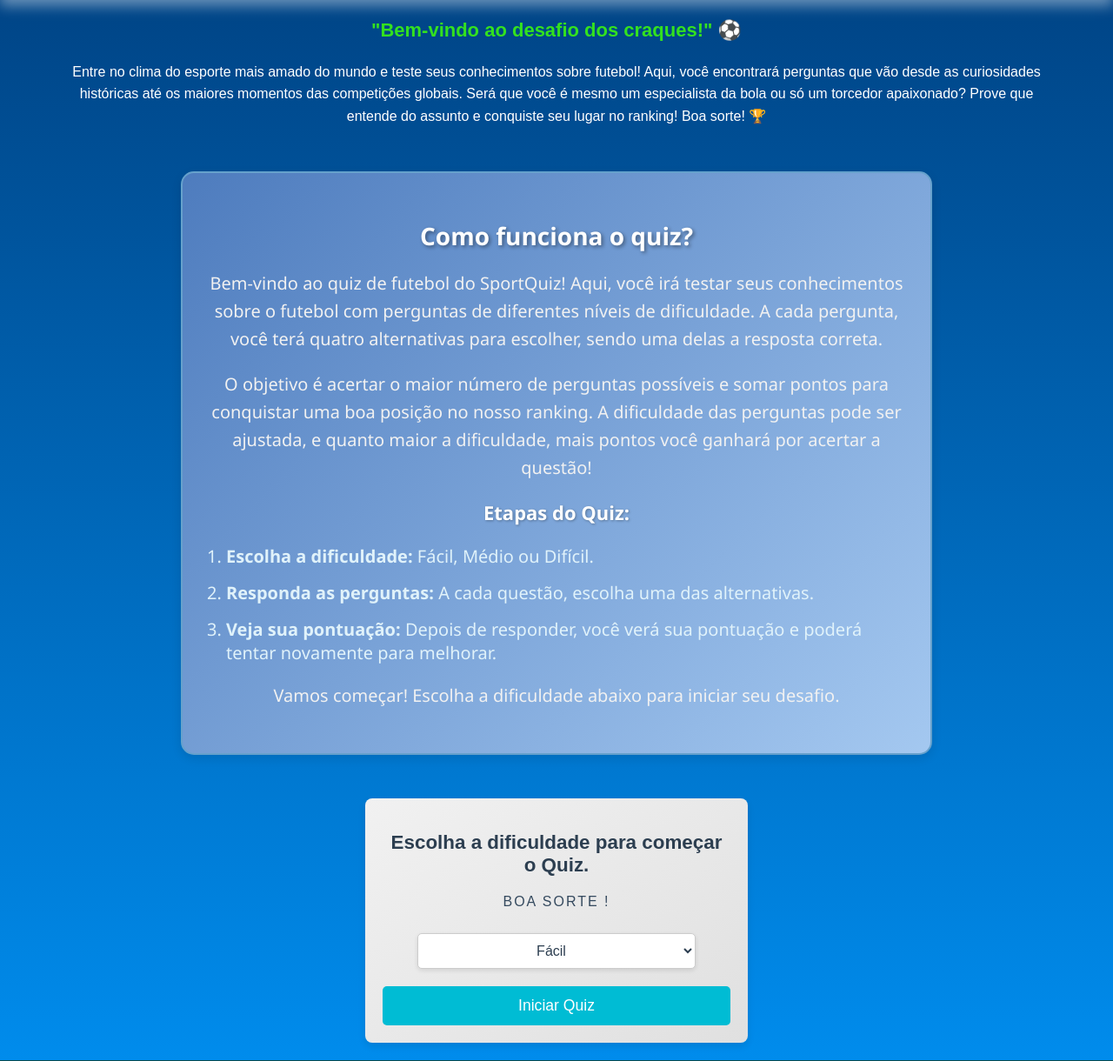
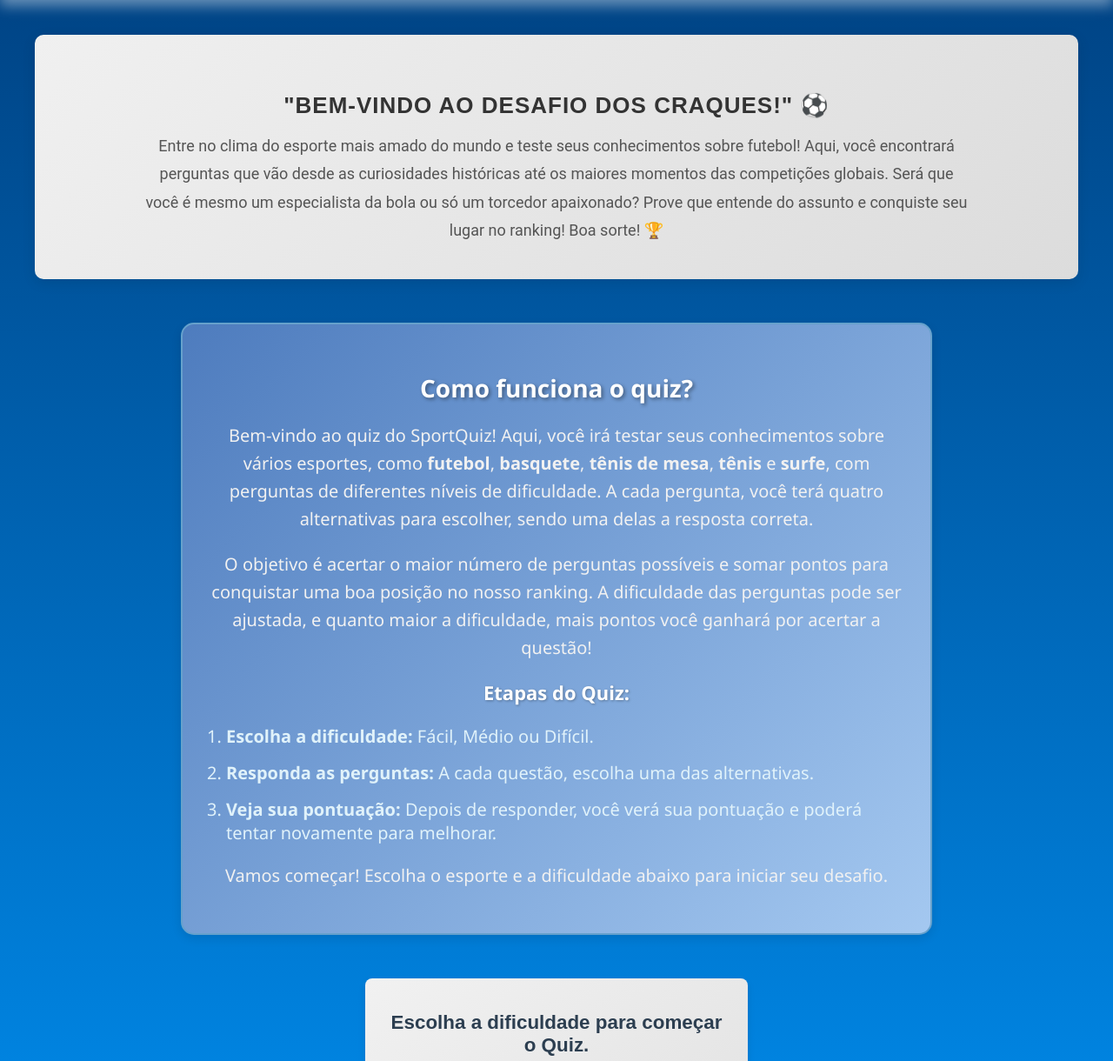
Before and after one commit to MiguelCosta07/TCC_SportQuiz, a PHP site: page /fut.php in a window 1280 px wide. Shown: the part 80-1300 px from the top of the page at 87% size. Run offline with PHP 8.4, Linux system fonts and the light colour scheme.

```diff
--- a/basquete.php
+++ b/basquete.php
@@ -24,8 +24,7 @@ include 'conexao_bd.php';
 
     <div class="quiz-introducao">
     <h2>Como funciona o quiz?</h2>
-        <p>Bem-vindo ao quiz de futebol do SportQuiz! Aqui, você irá testar seus conhecimentos sobre o futebol com perguntas de diferentes níveis de dificuldade. A cada pergunta, você terá quatro alternativas para escolher, sendo uma delas a resposta correta.</p>
-
+        <p>Bem-vindo ao quiz do SportQuiz! Aqui, você irá testar seus conhecimentos sobre vários esportes, como <strong>futebol</strong>, <strong>basquete</strong>, <strong>tênis de mesa</strong>, <strong>tênis</strong> e <strong>surfe</strong>, com perguntas de diferentes níveis de dificuldade. A cada pergunta, você terá quatro alternativas para escolher, sendo uma delas a resposta correta.</p>
         <p>O objetivo é acertar o maior número de perguntas possíveis e somar pontos para conquistar uma boa posição no nosso ranking. A dificuldade das perguntas pode ser ajustada, e quanto maior a dificuldade, mais pontos você ganhará por acertar a questão!</p>
 
     <h3>Etapas do Quiz:</h3>
@@ -35,7 +34,7 @@ include 'conexao_bd.php';
         <li><strong>Veja sua pontuação:</strong> Depois de responder, você verá sua pontuação e poderá tentar novamente para melhorar.</li>
     </ol>
 
-        <p>Vamos começar! Escolha a dificuldade abaixo para iniciar seu desafio.</p>
+        <p>Vamos começar! Escolha o esporte e a dificuldade abaixo para iniciar seu desafio.</p>
     </div>
 
     <div class="form-container">
--- a/estilo.css
+++ b/estilo.css
@@ -268,25 +268,40 @@ footer {
 
 .textoesp {
     text-align: center;
-    display: flex;
-    flex-direction: column;
-    justify-content: center;
-    align-items: center;
+    background: linear-gradient(135deg, #f0f0f0, #dcdcdc); /* Gradiente suave de cinza claro */
+    padding: 40px;
+    margin: 40px;
+    border-radius: 10px;
+    box-shadow: 0 4px 15px rgba(0, 0, 0, 0.1);
 }
 
 .textoesp h3 {
-    color: #33e11f;
-    font-size: 22px;
-    text-align: center;
+    color: #333333; /* Cor escura para o título */
+    font-size: 26px;
+    margin-bottom: 15px;
+    font-weight: 600;
+    text-transform: uppercase;
+    letter-spacing: 1px;
 }
 
 .textoesp p {
-    text-align: center;
-    font-size: 16px;
-    color: #ffffff;
-    max-width: 90%;
+    font-size: 18px;
+    color: #555555; /* Cor suave para o texto */
+    line-height: 1.8;
+    max-width: 85%;
     margin: 0 auto;
-    line-height: 1.6;
+    font-family: 'Roboto', sans-serif;
+}
+
+.textoesp p a {
+    color: #4e8ac1; /* Azul suave para links, harmonizando com o fundo neutro */
+    text-decoration: none;
+    font-weight: bold;
+    transition: color 0.3s ease;
+}
+
+.textoesp p a:hover {
+    color: #35698d; /* Tom mais escuro de azul no hover */
 }
 
 /* Estilos para o formulário de seleção de dificuldade */
@@ -1030,6 +1045,12 @@ footer {
     display: none; /* Removendo a exibição dos botões */
 }
 
+.rodapecarousel {
+    align-items: center;
+    text-align: center;
+    color: #2c2d2d;
+}
+
 .tituloprincipal {
     text-align: center;
     color: #ffffff; /* Cor branca */
@@ -1038,9 +1059,7 @@ footer {
         0 0 10px rgba(0, 0, 0, 0.1); /* Um brilho suave ao redor do texto */
     font-size: 2.5em; /* Tamanho do texto */
     font-family: 'Arial', sans-serif; /* Fonte moderna */
-    border: 1px solid rgba(255, 255, 255, 0.2); /* Borda sutil em branco transparente */
     padding: 10px; /* Espaçamento interno */
-    border-radius: 8px; /* Bordas arredondadas */
 }
 
 .container-introducao {
@@ -1142,7 +1161,7 @@ footer {
 }
 
 .quiz-introducao li:hover {
-    color: #f7a800;
+    color: #06444f;
     transform: translateX(5px);
 }
 
--- a/fut.php
+++ b/fut.php
@@ -24,8 +24,7 @@ include 'conexao_bd.php';
 
     <div class="quiz-introducao">
     <h2>Como funciona o quiz?</h2>
-        <p>Bem-vindo ao quiz de futebol do SportQuiz! Aqui, você irá testar seus conhecimentos sobre o futebol com perguntas de diferentes níveis de dificuldade. A cada pergunta, você terá quatro alternativas para escolher, sendo uma delas a resposta correta.</p>
-
+        <p>Bem-vindo ao quiz do SportQuiz! Aqui, você irá testar seus conhecimentos sobre vários esportes, como <strong>futebol</strong>, <strong>basquete</strong>, <strong>tênis de mesa</strong>, <strong>tênis</strong> e <strong>surfe</strong>, com perguntas de diferentes níveis de dificuldade. A cada pergunta, você terá quatro alternativas para escolher, sendo uma delas a resposta correta.</p>
         <p>O objetivo é acertar o maior número de perguntas possíveis e somar pontos para conquistar uma boa posição no nosso ranking. A dificuldade das perguntas pode ser ajustada, e quanto maior a dificuldade, mais pontos você ganhará por acertar a questão!</p>
 
     <h3>Etapas do Quiz:</h3>
@@ -35,7 +34,7 @@ include 'conexao_bd.php';
         <li><strong>Veja sua pontuação:</strong> Depois de responder, você verá sua pontuação e poderá tentar novamente para melhorar.</li>
     </ol>
 
-        <p>Vamos começar! Escolha a dificuldade abaixo para iniciar seu desafio.</p>
+        <p>Vamos começar! Escolha o esporte e a dificuldade abaixo para iniciar seu desafio.</p>
     </div>
 
     <div class="form-container">
--- a/ping.php
+++ b/ping.php
@@ -23,8 +23,7 @@ include 'conexao_bd.php';
 
     <div class="quiz-introducao">
     <h2>Como funciona o quiz?</h2>
-        <p>Bem-vindo ao quiz de futebol do SportQuiz! Aqui, você irá testar seus conhecimentos sobre o futebol com perguntas de diferentes níveis de dificuldade. A cada pergunta, você terá quatro alternativas para escolher, sendo uma delas a resposta correta.</p>
-
+        <p>Bem-vindo ao quiz do SportQuiz! Aqui, você irá testar seus conhecimentos sobre vários esportes, como <strong>futebol</strong>, <strong>basquete</strong>, <strong>tênis de mesa</strong>, <strong>tênis</strong> e <strong>surfe</strong>, com perguntas de diferentes níveis de dificuldade. A cada pergunta, você terá quatro alternativas para escolher, sendo uma delas a resposta correta.</p>
         <p>O objetivo é acertar o maior número de perguntas possíveis e somar pontos para conquistar uma boa posição no nosso ranking. A dificuldade das perguntas pode ser ajustada, e quanto maior a dificuldade, mais pontos você ganhará por acertar a questão!</p>
 
     <h3>Etapas do Quiz:</h3>
@@ -34,7 +33,7 @@ include 'conexao_bd.php';
         <li><strong>Veja sua pontuação:</strong> Depois de responder, você verá sua pontuação e poderá tentar novamente para melhorar.</li>
     </ol>
 
-        <p>Vamos começar! Escolha a dificuldade abaixo para iniciar seu desafio.</p>
+        <p>Vamos começar! Escolha o esporte e a dificuldade abaixo para iniciar seu desafio.</p>
     </div>
 
     <div class="form-container">
--- a/surf.php
+++ b/surf.php
@@ -24,8 +24,7 @@ include 'conexao_bd.php';
 
     <div class="quiz-introducao">
     <h2>Como funciona o quiz?</h2>
-        <p>Bem-vindo ao quiz de futebol do SportQuiz! Aqui, você irá testar seus conhecimentos sobre o futebol com perguntas de diferentes níveis de dificuldade. A cada pergunta, você terá quatro alternativas para escolher, sendo uma delas a resposta correta.</p>
-
+        <p>Bem-vindo ao quiz do SportQuiz! Aqui, você irá testar seus conhecimentos sobre vários esportes, como <strong>futebol</strong>, <strong>basquete</strong>, <strong>tênis de mesa</strong>, <strong>tênis</strong> e <strong>surfe</strong>, com perguntas de diferentes níveis de dificuldade. A cada pergunta, você terá quatro alternativas para escolher, sendo uma delas a resposta correta.</p>
         <p>O objetivo é acertar o maior número de perguntas possíveis e somar pontos para conquistar uma boa posição no nosso ranking. A dificuldade das perguntas pode ser ajustada, e quanto maior a dificuldade, mais pontos você ganhará por acertar a questão!</p>
 
     <h3>Etapas do Quiz:</h3>
@@ -35,7 +34,7 @@ include 'conexao_bd.php';
         <li><strong>Veja sua pontuação:</strong> Depois de responder, você verá sua pontuação e poderá tentar novamente para melhorar.</li>
     </ol>
 
-        <p>Vamos começar! Escolha a dificuldade abaixo para iniciar seu desafio.</p>
+        <p>Vamos começar! Escolha o esporte e a dificuldade abaixo para iniciar seu desafio.</p>
     </div>
 
     <div class="form-container">
--- a/tenis.php
+++ b/tenis.php
@@ -24,8 +24,7 @@ include 'conexao_bd.php';
 
     <div class="quiz-introducao">
     <h2>Como funciona o quiz?</h2>
-        <p>Bem-vindo ao quiz de futebol do SportQuiz! Aqui, você irá testar seus conhecimentos sobre o futebol com perguntas de diferentes níveis de dificuldade. A cada pergunta, você terá quatro alternativas para escolher, sendo uma delas a resposta correta.</p>
-
+        <p>Bem-vindo ao quiz do SportQuiz! Aqui, você irá testar seus conhecimentos sobre vários esportes, como <strong>futebol</strong>, <strong>basquete</strong>, <strong>tênis de mesa</strong>, <strong>tênis</strong> e <strong>surfe</strong>, com perguntas de diferentes níveis de dificuldade. A cada pergunta, você terá quatro alternativas para escolher, sendo uma delas a resposta correta.</p>
         <p>O objetivo é acertar o maior número de perguntas possíveis e somar pontos para conquistar uma boa posição no nosso ranking. A dificuldade das perguntas pode ser ajustada, e quanto maior a dificuldade, mais pontos você ganhará por acertar a questão!</p>
 
     <h3>Etapas do Quiz:</h3>
@@ -35,7 +34,7 @@ include 'conexao_bd.php';
         <li><strong>Veja sua pontuação:</strong> Depois de responder, você verá sua pontuação e poderá tentar novamente para melhorar.</li>
     </ol>
 
-        <p>Vamos começar! Escolha a dificuldade abaixo para iniciar seu desafio.</p>
+        <p>Vamos começar! Escolha o esporte e a dificuldade abaixo para iniciar seu desafio.</p>
     </div>
 
     <div class="form-container">
```
Also changed, not shown: principal.php (+10 -3 lines). Lines whose indentation alone changed are shown as unchanged.
